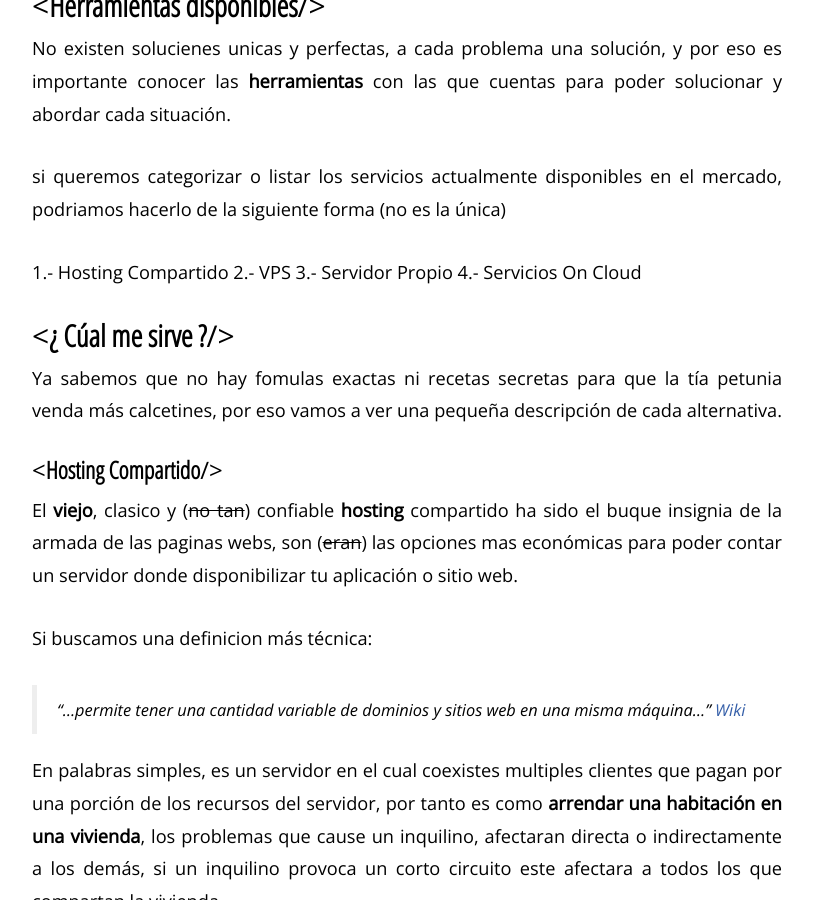
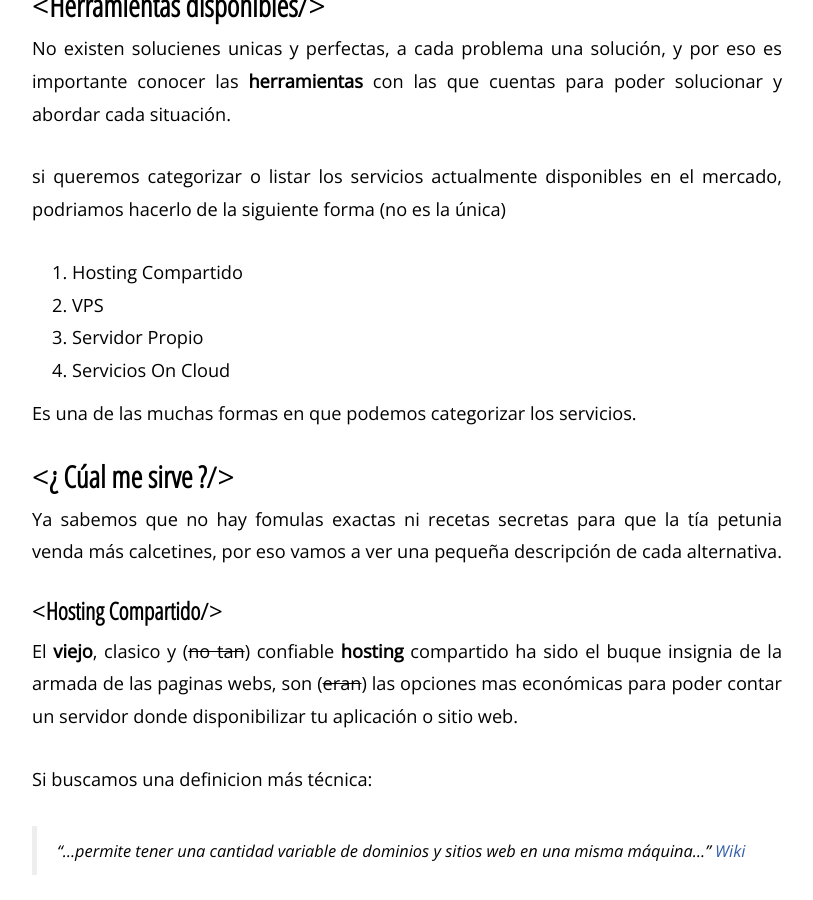
Before and after one commit to iv-devs/iv-devs.github.io, a Jekyll site: the page built from _posts/2017-04-12-cloud-services.md, in a window 1280 px wide and 900 px high, scrolled down 1574 px. Shown: the whole window, without its empty margins (233-1046 px from the left). Built offline with Jekyll 4.4.1, drawn with Linux system fonts in a browser that asks for light colours; nearby versions of some CDN libraries; comment, search, counter and statistics services are not loaded.

Commit message:
FIX Post AWS1
	modified:   _posts/2017-04-12-cloud-services.md

```diff
--- a/_posts/2017-04-12-cloud-services.md
+++ b/_posts/2017-04-12-cloud-services.md
@@ -35,10 +35,12 @@ No existen solucienes unicas y perfectas, a cada problema una solución, y por e
 
 si queremos categorizar o listar los servicios actualmente disponibles en el mercado, podriamos hacerlo de la siguiente forma (no es la única)
 
-1.- Hosting Compartido
-2.- VPS
-3.- Servidor Propio
-4.- Servicios On Cloud
+1. Hosting Compartido
+2. VPS
+3. Servidor Propio
+4. Servicios On Cloud
+
+Es una de las muchas formas en que podemos categorizar los servicios.
 
 
 ## ¿ Cúal me sirve ?
```
